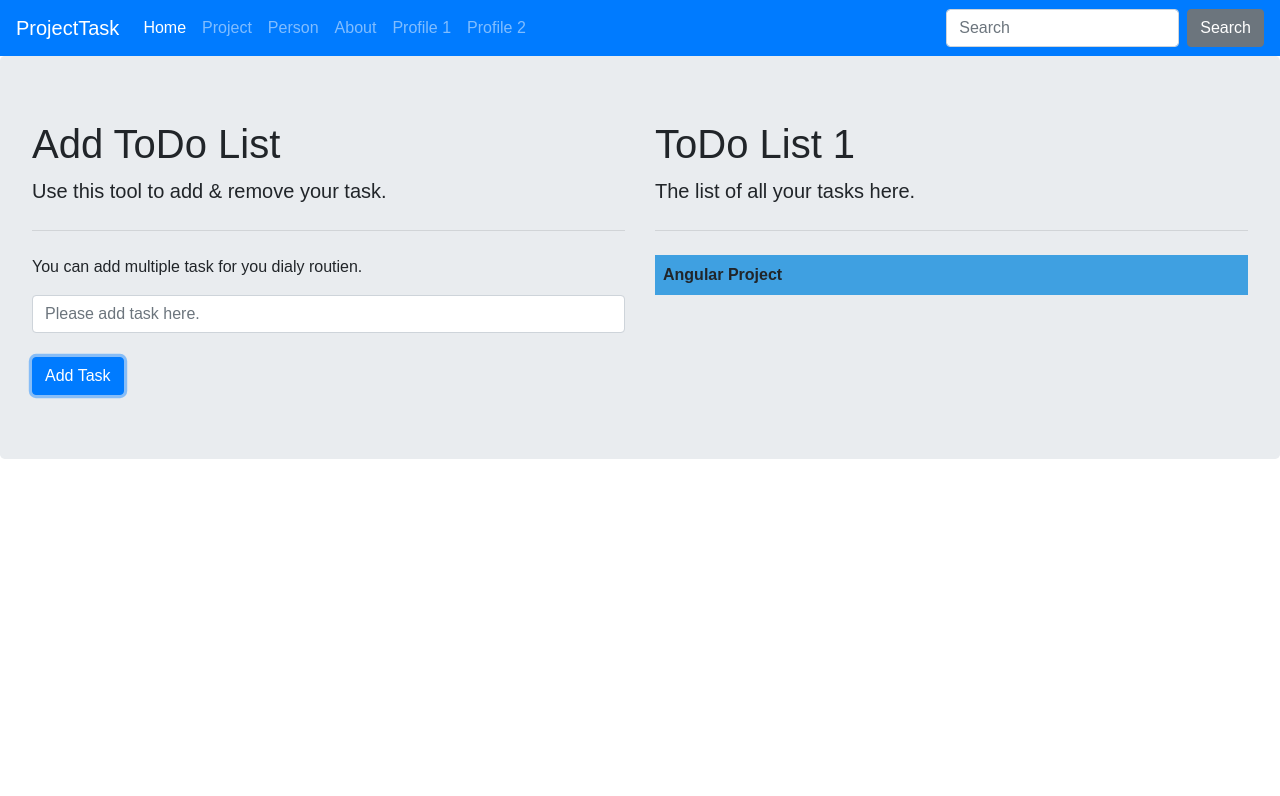
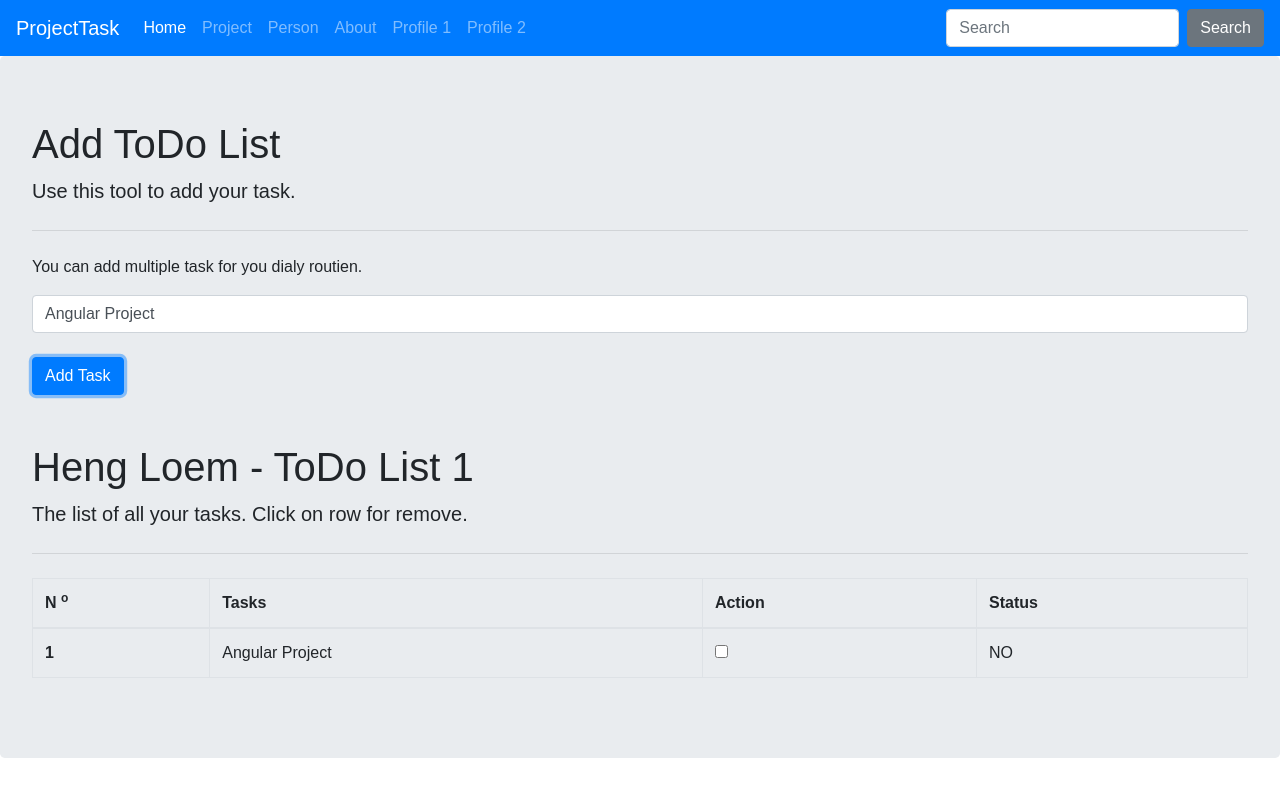
Before and after one commit to hengloem/ng-tasks, an Angular app: page / in a window 1280 px wide. Both pictures are taken after a click on the input "Add Task". Shown: the top 796 px of the page. Built offline with nearby package versions, Linux system fonts and the light colour scheme.

Commit message:
Update todo list mvc

```diff
--- /dev/null
+++ b/src/Model/model.ts
@@ -0,0 +1,20 @@
+import { NgModule } from '@angular/core';
+export class model {
+    user;
+    items;
+
+    constructor () {
+        this.user = "Heng Loem";
+        this.items = []
+    }
+}
+
+export class TodoItem {
+    action;
+    done;
+
+    constructor (action, done) {
+        this.action = action;
+        this.done = done;
+    }
+}
--- a/src/app/app.component.ts
+++ b/src/app/app.component.ts
@@ -7,7 +7,7 @@ import { PersonService } from './person.service';
   styleUrls: ['./app.component.css']
 })
 export class AppComponent {
-  title = 'ProjectTasks';
+  title = 'Project Tasks By Heng Loem';
   persons = [];
 
   constructor (private _personservice : PersonService) {}
--- a/src/app/home/home.component.html
+++ b/src/app/home/home.component.html
@@ -2,7 +2,7 @@
   <div class="row">
     <div class="col">
       <h1 class="display-5">Add ToDo List</h1>
-            <p class="lead">Use this tool to add & remove your task.</p>
+      <p class="lead">Use this tool to add your task.</p>
       <hr class="my-4">
       <p>You can add multiple task for you dialy routien.</p>
 
@@ -13,13 +13,38 @@
         <input type="submit" class="btn btn-primary" value="Add Task" (click)="additem()">
       </form>
     </div>
+  </div>
 
+  <br><br>
+
+  <div class="row">
     <div class="col">
-            <h1 class="display-5">ToDo List {{ itemcounter }}</h1>
-            <p class="lead">The list of all your tasks here.</p>
+      <h1 class="display-5">{{ getName() }} - ToDo List {{ itemcounter }}</h1>
+      <p class="lead">The list of all your tasks. Click on row for remove.</p>
       <hr class="my-4">
-            <p class="project-container" *ngFor="let item of projects; let i = index" (click)="removeitem(i)">{{ item }}
-            </p>
+      <table class="table table-bordered">
+        <thead>
+          <tr>
+            <th scope="col">N <sup>o</sup></th>
+            <th scope="col">Tasks</th>
+            <th scope="col">Action</th>
+            <th scope="col">Status</th>
+          </tr>
+        </thead>
+        <tbody>
+          <tr *ngFor="let item of getTodoItems(); let i = index" (click)="removeitem(i)">
+            <th scope="row">{{ i + 1 }}</th>
+            <td>{{ item.action }}</td>
+            <td>
+              <input type="checkbox" [(ngModel)]="item.done">
+            </td>
+            <td [ngSwitch]="item.done">
+              <span *ngSwitchCase="true">YES</span>
+              <span *ngSwitchDefault>NO</span>
+            </td>
+          </tr>
+        </tbody>
+      </table>
     </div>
   </div>
 </div>
--- a/src/app/home/home.component.ts
+++ b/src/app/home/home.component.ts
@@ -1,3 +1,4 @@
+import { model, TodoItem } from './../../Model/model';
 import { Component, OnInit } from '@angular/core';
 
 @Component({
@@ -9,23 +10,37 @@ export class HomeComponent implements OnInit {
   itemcounter : number;
   projecttext : string = "Angular Project";
   projects = [];
+  model = new model();
 
   constructor() { }
 
   ngOnInit() {
-    this.itemcounter = this.projects.length;
+    this.itemcounter = this.model.items.length;
+  }
+
+  // return user name
+  getName() {
+    return this.model.user;
+  }
+
+  // return all items
+  getTodoItems() {
+    return this.model.items;
   }
 
   additem() {
-    this.projects.push(this.projecttext);
-    this.projecttext = "";
-    this.itemcounter = this.projects.length;
+    if(this.projecttext != "") {
+      this.model.items.push(new TodoItem(this.projecttext, false));
+      this.itemcounter = this.model.items.length;
+    }else {
+      alert('Please input your task.');
+    }
   }
 
   removeitem(i) {
     // this.projects.pop();
-    this.projects.splice(i, 1);
-    this.itemcounter = this.projects.length;
+    this.model.items.splice(i, 1);
+    this.itemcounter = this.model.items.length;
   }
 
 }
```
Lines whose indentation alone changed are shown as unchanged.
